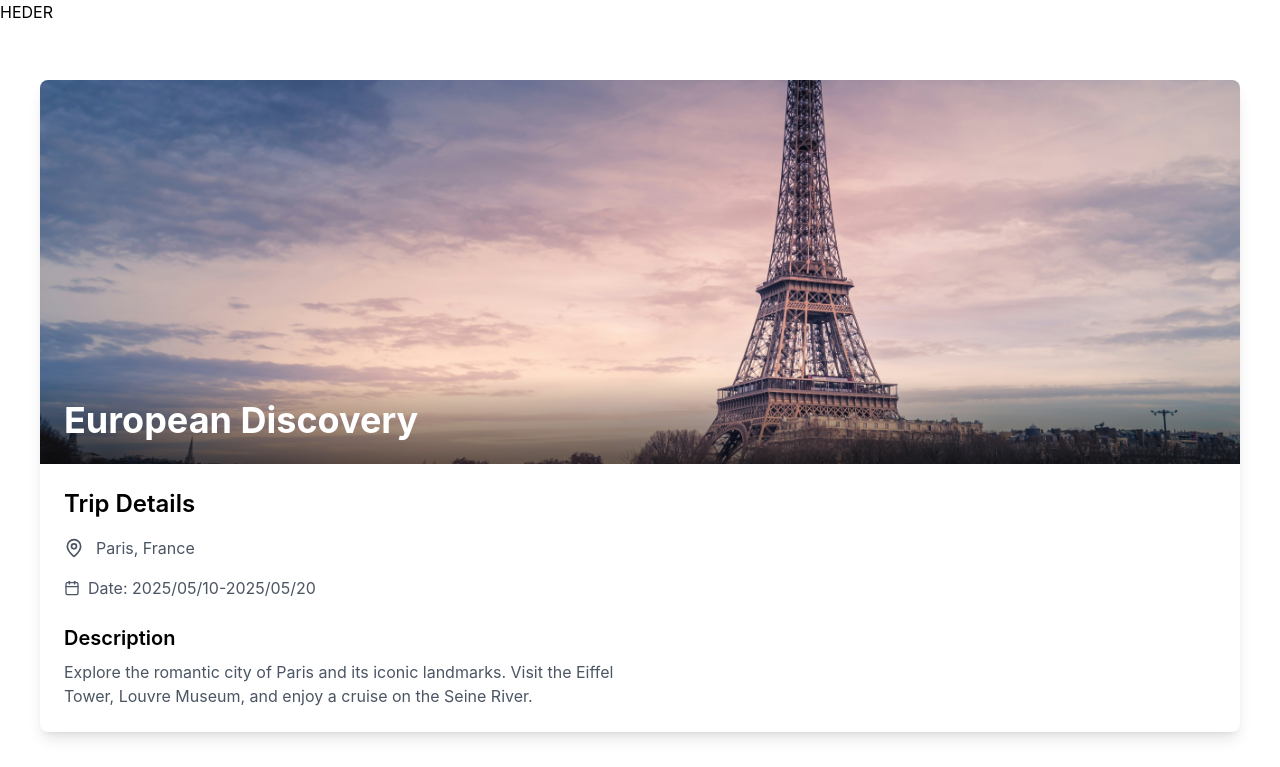
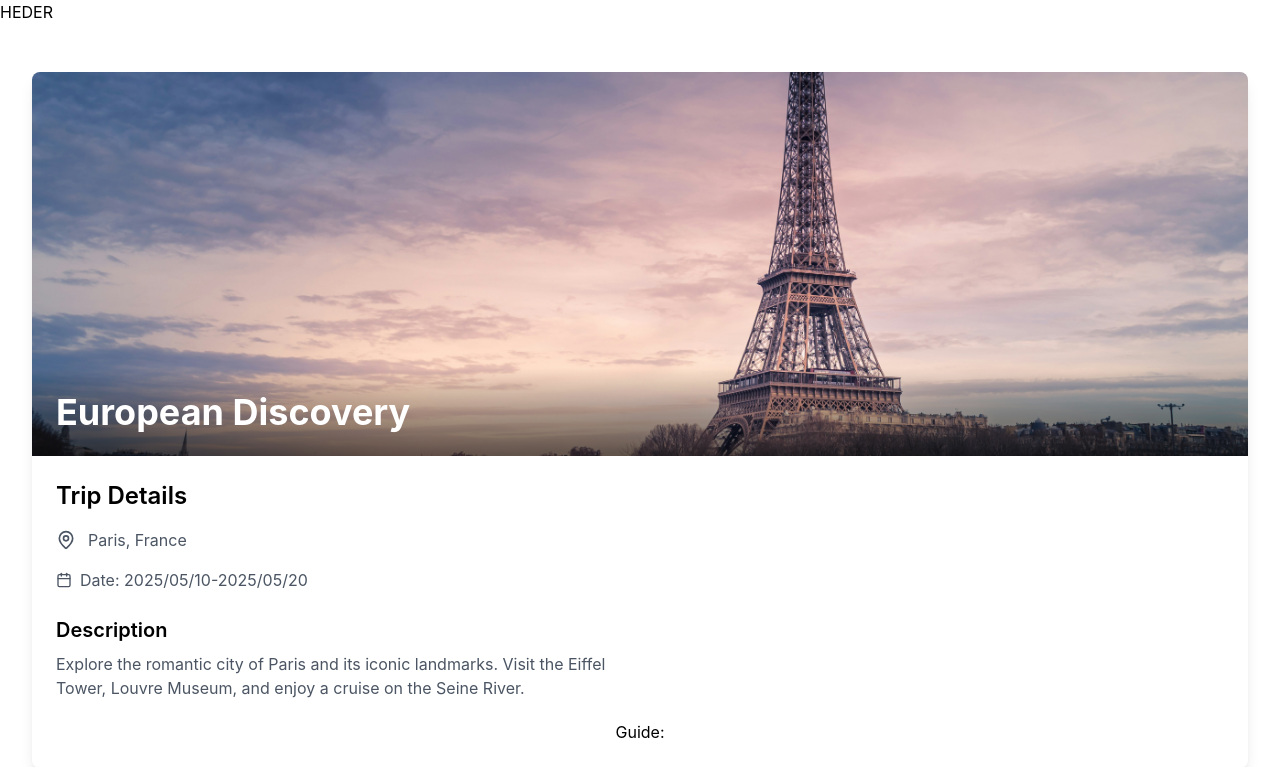
Before and after one commit to Simone-Fratini/Bool-travel, a React (Vite) app: page /1 in a window 1280 px wide. Shown: the top 767 px of the page. Built offline with nearby package versions, Linux system fonts and the light colour scheme.

Commit message:
Add guidesData prop to TravelDetailComponent and implement guide filtering logic

```diff
--- a/src/components/common/TravelDetailComponent.jsx
+++ b/src/components/common/TravelDetailComponent.jsx
@@ -1,7 +1,7 @@
 import React from "react";
 import { MapPin, Calendar, Users, Mail, Phone } from "lucide-react";
 
-function TravelDetailComponent({ tripData }) {
+function TravelDetailComponent({ tripData, guidesData }) {
   //console.log(tripData)
   return (
     <div className="max-w-7xl mx-auto px-4 py-8">
@@ -31,18 +31,22 @@ function TravelDetailComponent({ tripData }) {
                   <p>Date: {tripData.startDate}</p>
                   <p>-{tripData.endDate}</p>
                 </div>
-
               </div>
 
               <div className="mt-6">
                 <h3 className="text-xl font-semibold mb-2">Description</h3>
                 <p className="text-gray-600">{tripData.description}</p>
               </div>
+
             </div>
 
-            <div>
+          </div>
+          <div className="text-center mt-5">
+            <span>Guide:</span>
+            <span></span>
+          </div>
+          <div>
               {/* partecipants */}
-            </div>
           </div>
         </div>
       </div>
@@ -50,9 +54,10 @@ function TravelDetailComponent({ tripData }) {
   );
 }
 
-function ClientsNumber({ tripId, clientsData }) {
-  const clients = clientsData.filter((client) => client.tripId === tripId);
-  return clients.length;
+function FindGuide(tripData, guidesData) {
+    const guide = guidesData.filter((guide) => guide.id === tripData.guideId);
+    console.log(guide);
+    return guide;
 }
 
 export default TravelDetailComponent;
--- a/src/components/pages/TravelDetailsPage.jsx
+++ b/src/components/pages/TravelDetailsPage.jsx
@@ -1,4 +1,4 @@
-import { trips, clients } from "../../models/db_trips.js"
+import { trips, clients, guides } from "../../models/db_trips.js"
 import TravelDetailComponent from "../common/TravelDetailComponent.jsx"
 import ClientNamSurComponent from "../common/clientNamSurComponent.jsx"
 import ClientDetailsComponent from "../common/ClientDetailscomponent.jsx"
@@ -57,10 +57,10 @@ export default function TravelDetailsPage({ index }) {
 
 
     return (
-        <div className="container mx-auto p-6 ">
-            <div className="one-trip">
+        <div className="container mx-auto p-4 ">
+            <div>
                 {/* [travelId - 1] per sincronizzare id e index, che poi inserendo il database useremo direttamente l'index */}
-                <TravelDetailComponent tripData={trips[travelId - 1]} />
+                <TravelDetailComponent tripData={trips[travelId - 1]} guidesData={guides}/>
             </div>
             <div>
                 <h2>Rubrica Partecipanti</h2>
```
